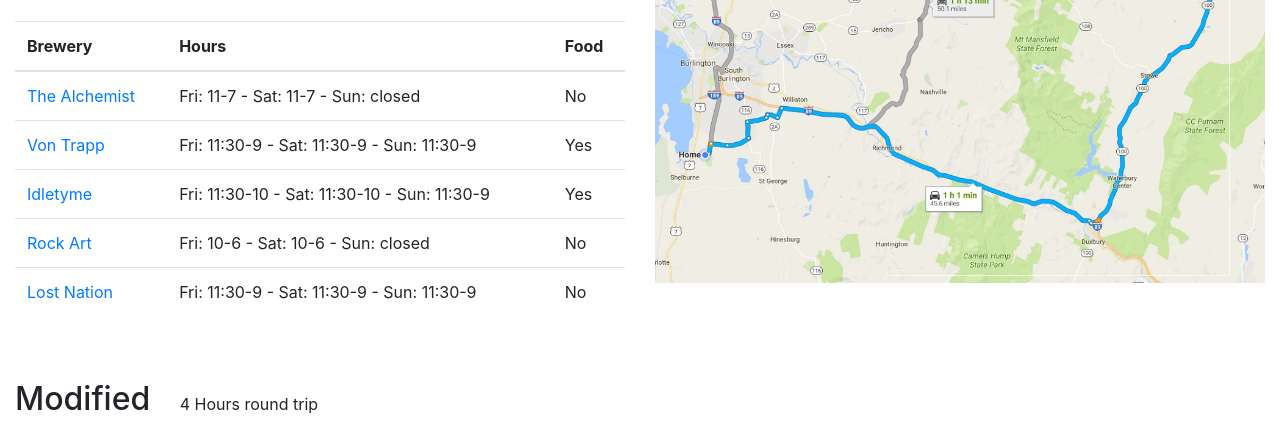
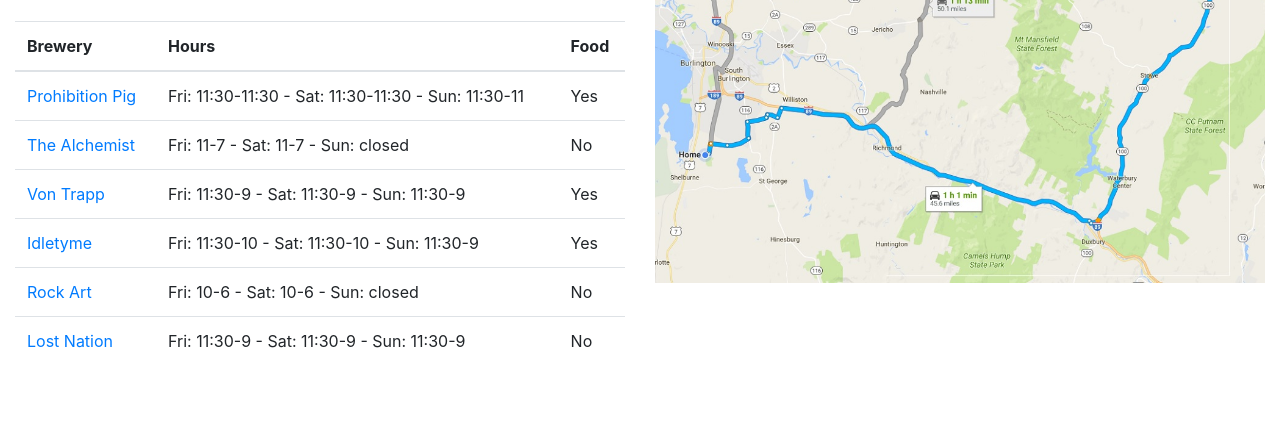
Before and after one commit to NathanRThomas/BeerLoop, a plain HTML site: page index.html in a window 1280 px wide. Both pictures are taken after a click on the tab "East". Shown: the part 350-776 px from the top of the page. Drawn offline with nearby package versions, Linux system fonts and the light colour scheme.

Commit message:
prohibition pig

```diff
--- a/index.html
+++ b/index.html
@@ -164,6 +164,7 @@
                                     <table class="table">
                                         <thead><tr><th>Brewery</th><th>Hours</th><th>Food</th></tr></thead>
                                         <tbody>
+                                            <tr><td><a href="http://www.prohibitionpig.com/" target="_blank">Prohibition Pig</a></td><td>Fri: 11:30-11:30 - Sat: 11:30-11:30 - Sun: 11:30-11</td><td>Yes</td></tr>
                                             <tr><td><a href="http://alchemistbeer.com/" target="_blank">The Alchemist</a></td><td>Fri: 11-7 - Sat: 11-7 - Sun: closed</td><td>No</td></tr>
                                             <tr><td><a href="http://www.vontrappbrewing.com/" target="_blank">Von Trapp</a></td><td>Fri: 11:30-9 - Sat: 11:30-9 - Sun: 11:30-9</td><td>Yes</td></tr>
                                             <tr><td><a href="http://idletymebrewing.com/" target="_blank">Idletyme</a></td><td>Fri: 11:30-10 - Sat: 11:30-10 - Sun: 11:30-9</td><td>Yes</td></tr>
```
